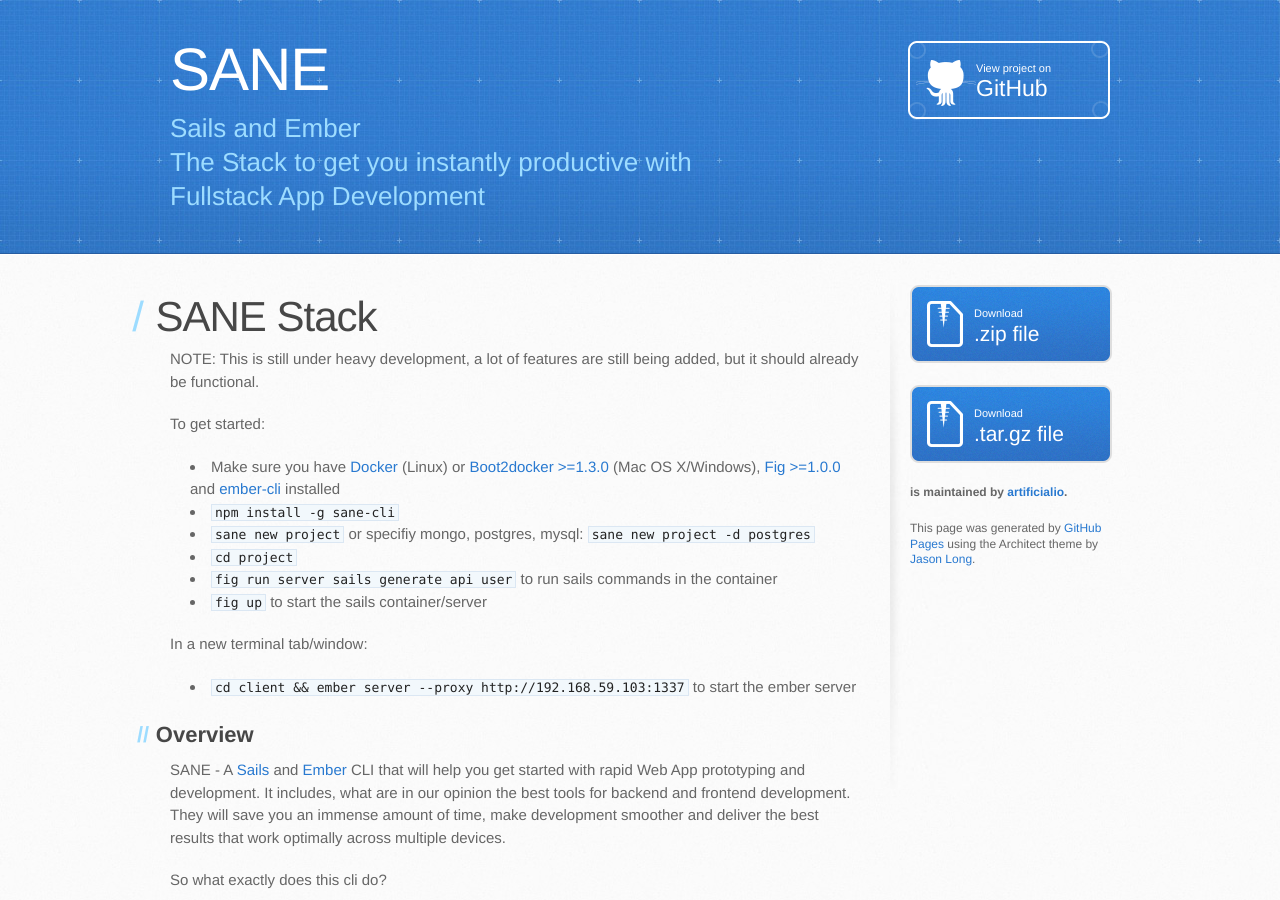
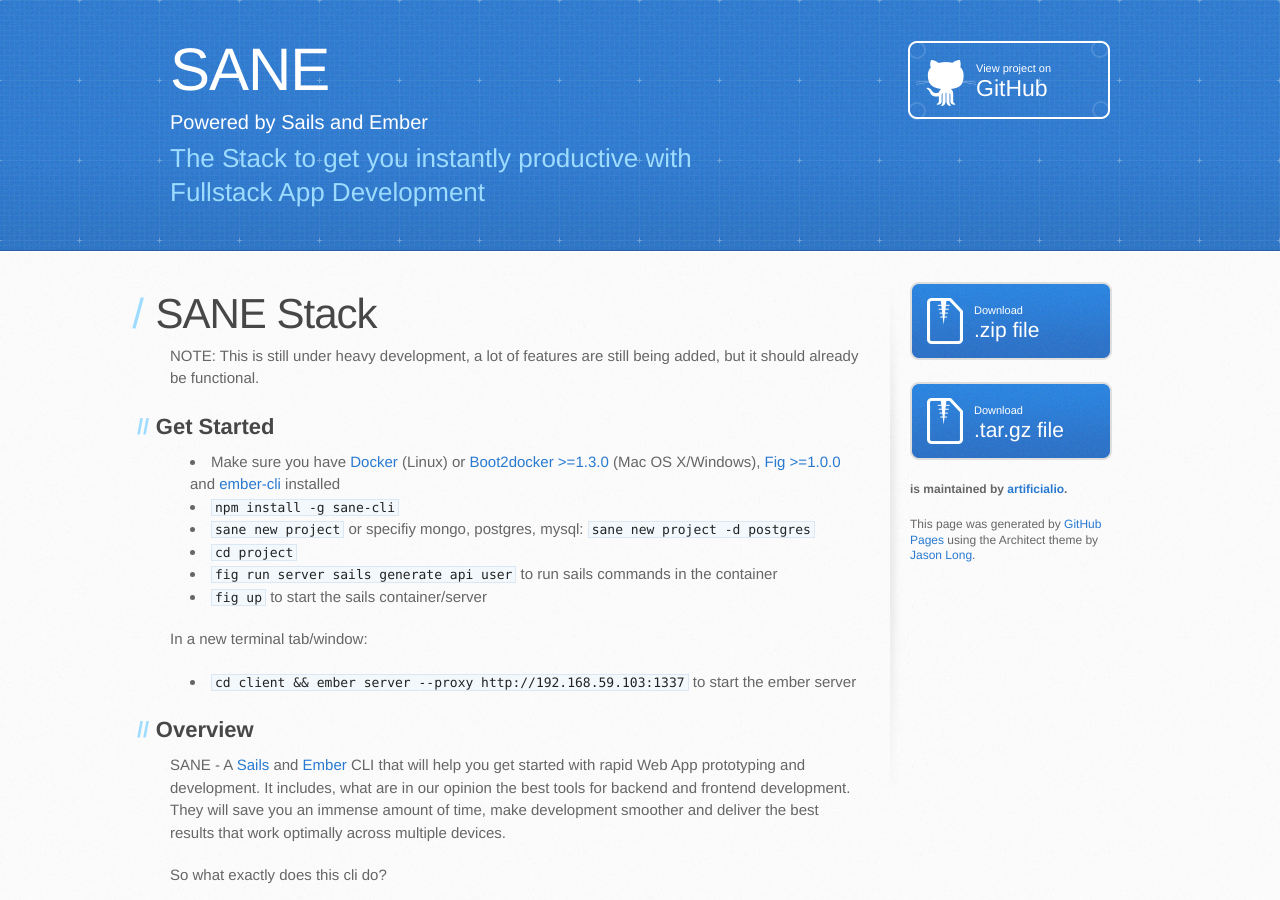
Before and after one commit to sane/sane, a Jekyll site: the page built from index.md, in a window 1280 px wide and 900 px high. Built offline with Jekyll 4.4.1, drawn with Linux system fonts in a browser that asks for light colours.

Commit message:
Changed header.

```diff
--- a/_layouts/index.html
+++ b/_layouts/index.html
@@ -19,7 +19,8 @@
   <body>
     <header>
       <div class="inner">
-        <h1 style="display: inline-block">SANE</h1><h2>Sails and Ember</h2>
+        <h1>SANE</h1>
+        <h2 style="color: #fff; font-size: 20px; line-height: 1; margin-bottom: 0.5em;">Powered by Sails and Ember</h2>
         <h2>The Stack to get you instantly productive with Fullstack App Development</h2>
         <a href="https://github.com/artificialio/sane" class="button"><small>View project on</small>GitHub</a>
       </div>
--- a/index.md
+++ b/index.md
@@ -6,7 +6,7 @@ layout: index
 
 **NOTE: This is still under heavy development, a lot of features are still being added, but it should already be functional.**
 
-To get started:
+##Get Started
 
 * Make sure you have [Docker](https://docs.docker.com/installation/ubuntulinux/#ubuntu-trusty-1404-lts-64-bit) (Linux) or [Boot2docker >=1.3.0](https://github.com/boot2docker/osx-installer/releases) (Mac OS X/Windows), [Fig >=1.0.0](http://www.fig.sh/install.html) and [ember-cli](http://www.ember-cli.com/) installed
 * `npm install -g sane-cli`
```
